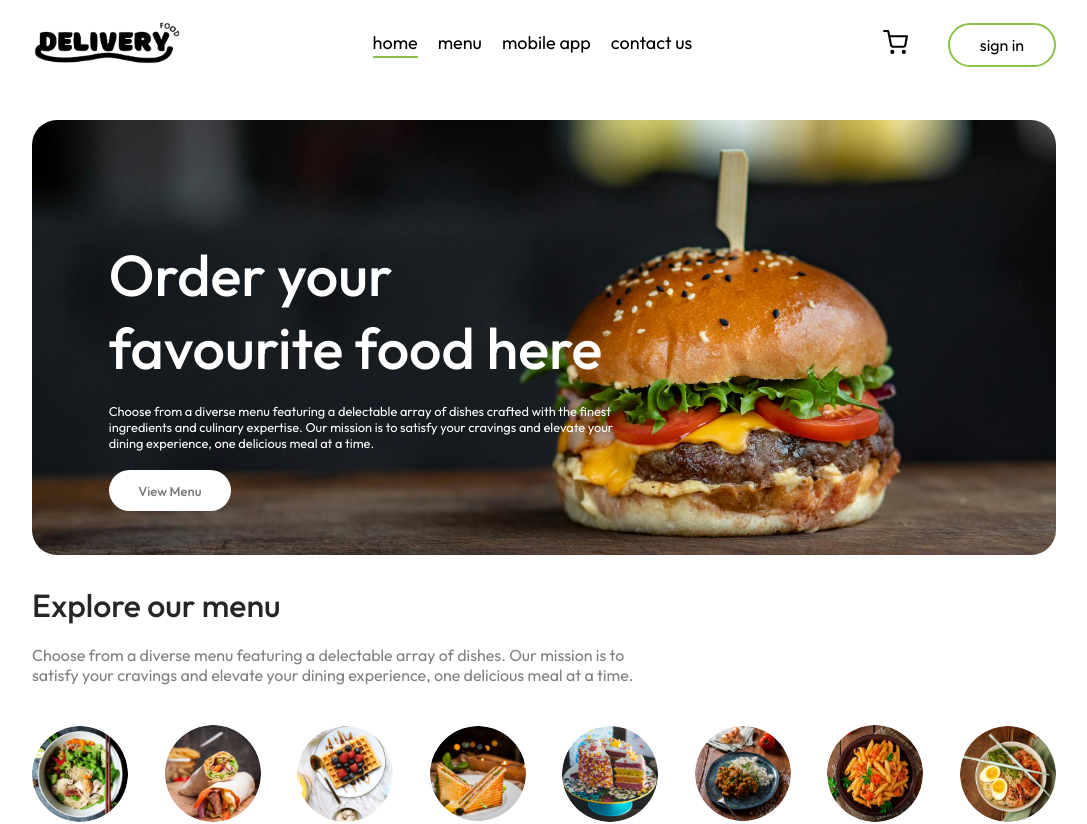
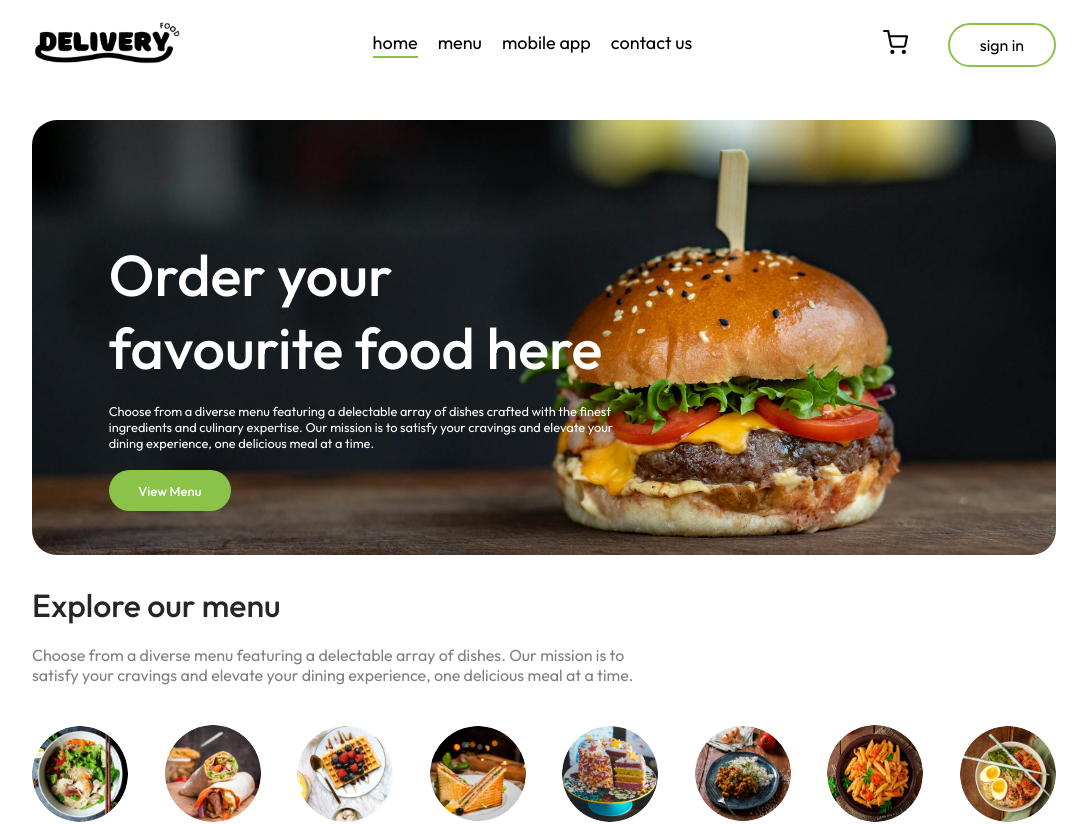
Before and after one commit to robertomattus/food-delivery-frontend, a React (Vite) app: page / in a window 1280 px wide. Shown: the top 824 px of the page, without its empty margins (96-1183 px from the left). Built offline with nearby package versions, Linux system fonts and the light colour scheme; no server answers.

Commit message:
feature: update header colors

```diff
--- a/src/components/Header/Header.css
+++ b/src/components/Header/Header.css
@@ -27,16 +27,18 @@
   color: white;
   font-size: 1vw;
 }
+
 .header-contents button {
   border: none;
-  color: #747474;
+  color: white;
   font-weight: 500;
   padding: 1vw 2.3vw;
-  background: white;
+  background: var(--primary);
   font-size: max(1vw, 13px);
   border-radius: 50px;
   cursor: pointer;
 }
+
 @media (max-width: 1050px) {
   .header {
     height: 38vw;
--- a/src/components/Header/Header.jsx
+++ b/src/components/Header/Header.jsx
@@ -1,16 +1,23 @@
-import React from 'react'
-import './Header.css'
+import React from "react";
+import "./Header.css";
 
 const Header = () => {
-    return (
-        <div className='header'>
-            <div className='header-contents'>
-                <h2>Order your favourite food here</h2>
-                <p>Choose from a diverse menu featuring a delectable array of dishes crafted with the finest ingredients and culinary expertise. Our mission is to satisfy your cravings and elevate your dining experience, one delicious meal at a time.</p>
-                <button>View Menu</button>
-            </div>
-        </div>
-    )
-}
+  return (
+    <div className="header">
+      <div className="header-contents">
+        <h2>Order your favourite food here</h2>
+        <p>
+          Choose from a diverse menu featuring a delectable array of dishes
+          crafted with the finest ingredients and culinary expertise. Our
+          mission is to satisfy your cravings and elevate your dining
+          experience, one delicious meal at a time.
+        </p>
+        <a href="#explore-menu">
+          <button>View Menu</button>
+        </a>
+      </div>
+    </div>
+  );
+};
 
-export default Header
+export default Header;
```
